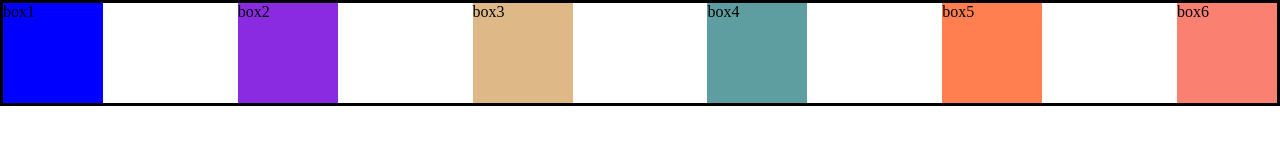
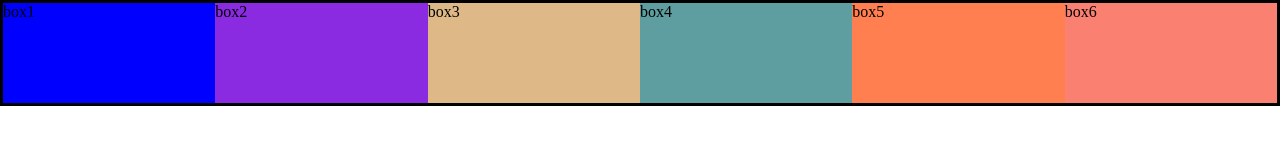
Before and after one commit to Gerardo-Lara-O/Frontend-y-Backend-con-Javascript-para-Desarrollo-Web, a plain HTML site: page 16 - Curso Definitivo de HTML y CSS/Flex/idex.html in a window 1280 px wide. Drawn offline with Linux system fonts and the light colour scheme.

Commit message:
Flex-layout

```diff
--- a/16 - Curso Definitivo de HTML y CSS/Flex/css/style.css
+++ b/16 - Curso Definitivo de HTML y CSS/Flex/css/style.css
@@ -8,6 +8,8 @@ html{
     font-size: 62.5%;
 }
 
+
+
 body{
     font-size: 1.6rem;
 }
@@ -15,15 +17,13 @@ body{
 .container{
     border: 0.3rem solid black;
     display: flex;
-    justify-content: space-between;
     flex-wrap: wrap;
-
-
 }
 
 .box{
-    width: 10rem;
     height: 10rem;
+    flex-basis: 10rem;
+    flex-grow: 1;
 }
 
 .box1{
@@ -44,4 +44,5 @@ body{
 }
 .box6{
     background-color: salmon;
+
 }
```
